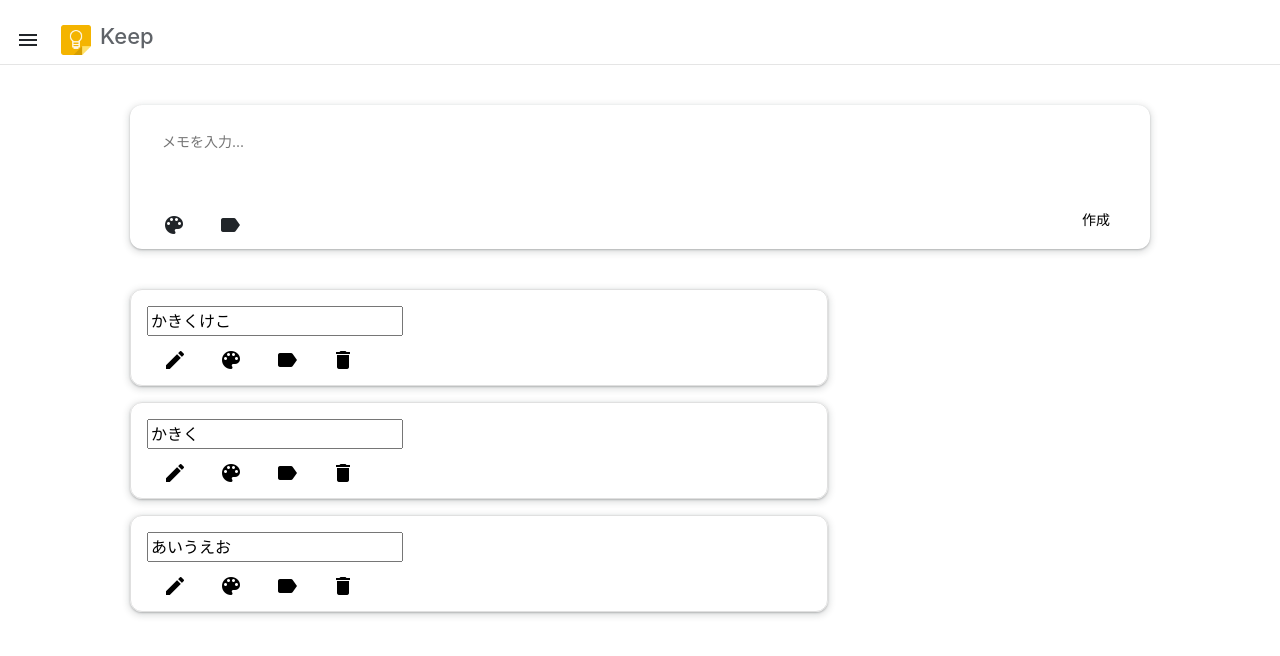
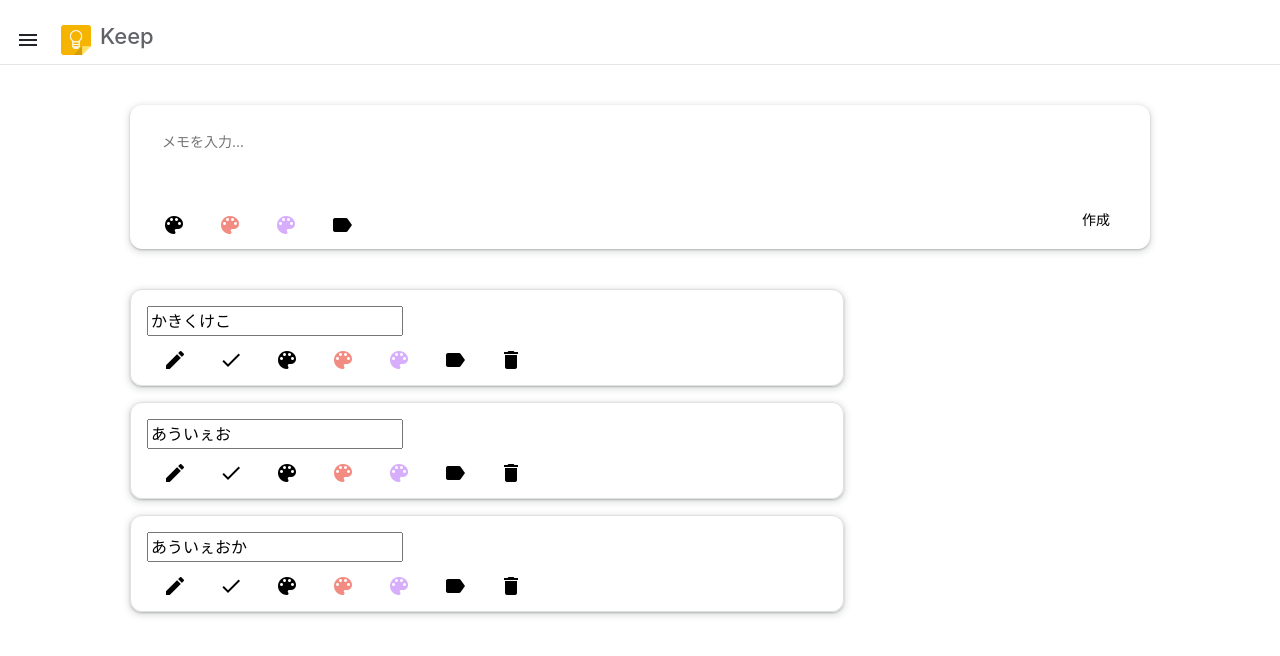
Before and after one commit to maaaaaiiiisan/keep-app, a React (Create React App) app: page / in a window 1280 px wide. Shown: the top 656 px of the page. Built offline with nearby package versions, Linux system fonts and the light colour scheme; data requests are answered from the project's data file.

Commit message:
add await

```diff
--- a/db.json
+++ b/db.json
@@ -5,12 +5,12 @@
       "id": 2
     },
     {
-      "content": "かきく",
-      "id": 4
+      "content": "あういぇお",
+      "id": 3
     },
     {
-      "content": "あいうえお",
-      "id": 5
+      "content": "あういぇおか",
+      "id": 4
     }
   ]
 }
--- a/src/App.js
+++ b/src/App.js
@@ -15,7 +15,9 @@ class App extends React.Component {
     this.addMemo = this.addMemo.bind(this);
     this.deleteMemo = this.deleteMemo.bind(this);
     this.editMemo = this.editMemo.bind(this);
-    this.state = {showInput: false};
+    this.state = { showInput: false };
+    this.state = { black: true };
+    this.state = { color: null };
     this.state = {
       tasks: []
     };
@@ -26,10 +28,10 @@ class App extends React.Component {
   }
 
   async fetchTasks() {
-    fetch("http://localhost:3001/tasks") // データを取得しに行く
-      .then(response => response.json()) // json型のレスポンスをオブジェクトに変換する
-      .then(json => { // オブジェクトに変換したレスポンスを受け取り、
-        this.setState({ tasks: json }) // Stateを更新する
+    await fetch("http://localhost:3001/tasks")
+      .then((response) => response.json())
+      .then((json) => {
+        this.setState({ tasks: json })
       })
   }
 
@@ -41,7 +43,7 @@ class App extends React.Component {
   }
 
   addMemo = () => {
-    this.setState({showInput: false});
+    this.setState({ showInput: false });
     console.log("addMemo");
     fetch("http://localhost:3001/tasks", {
       method: "POST",
@@ -55,7 +57,7 @@ class App extends React.Component {
   }
 
   deleteMemo(taskId) {
-    this.setState({showInput: false});
+    this.setState({ showInput: false });
     console.log("delete");
     fetch("http://localhost:3001/tasks/" + taskId, {
       method: "DELETE"
@@ -64,30 +66,53 @@ class App extends React.Component {
   }
 
   editMemo(taskId) {
-    this.setState({showInput: true});
+    this.setState({ showInput: true });
     let input = ReactDOM.findDOMNode(this.refs['text-cell']);
     input && input.focus();
   }
+
+  doneMemo(taskId) {
+    console.log("done");
+    fetch("http://localhost:3001/tasks", {
+      method: "POST",
+      headers: {
+        'Accept': 'application/json',
+        'Content-Type': 'application/json'
+      },
+      body: JSON.stringify({ content: this.state.inputText })
+    })
+  }
+
+  changeColor = () => {
+  //   switch(this.state.color){
+  //   case "purple":  this.setState({bgColor: '#d7aefb'});
+  // }
+  this.setState({bgColor: '#d7aefb'});
+}
 
   render() {
     const list = this.state.tasks.map(task => {
       const showInput = this.state.showInput;
       let input;
       if (showInput) {
-        input = <input className="input-box" onChange={this.changeText} key={ task.id } ref="text-cell"/>;
+        input = <input className="input-box" onChange={this.changeText} key={task.id} ref="text-cell" />;
       } else {
-        input = <input className="input-box" onChange={this.changeText} key={ task.id } value={task.content}/>;
+        input = <input className="input-box" onChange={this.changeText} key={task.id} value={task.content} />;
       }
 
       return (
-        <li className="list" key={task.id}>
+        <li className="list" key={task.id} style={{backgroundColor:this.state.bgColor}}>
           {input}
           {/* <input className="input-box" onChange={this.changeText} key={ task.id } value={task.content} ref="text-cell"/> */}
           <div className="list-buttom">
-            <button onClick={() => {this.editMemo(task.id)}}><i className="material-icons">edit</i></button>
+            <button onClick={() => { this.editMemo(task.id) }}><i className="material-icons">edit</i></button>
+            <button onClick={() => { this.doneMemo(task.id)}}><i className="material-icons">done</i></button>
             <button><i className="material-icons">color_lens</i></button>
+            <button><i className="material-icons pink">color_lens</i></button>
+            <button onClick={ this.changeColor.bind(this) }><i className="material-icons purple">color_lens</i></button>
+            {/* <button onClick={ this.changeColor.bind(this) } color="purple"><i className="material-icons purple">color_lens</i></button> */}
             <button><i className="material-icons">label</i></button>
-            <button onClick={() => {this.deleteMemo(task.id)}}><i className="material-icons">delete</i></button>
+            <button onClick={() => { this.deleteMemo(task.id) }}><i className="material-icons">delete</i></button>
           </div>
         </li>
       );
@@ -104,8 +129,10 @@ class App extends React.Component {
             <input className="input-box" placeholder="メモを入力..." onChange={this.changeText} />
           </div>
           <div className="form-bottom">
-            <i className="material-icons">color_lens</i>
-            <i className="material-icons">label</i>
+            <button><i className="material-icons">color_lens</i></button>
+            <button><i className="material-icons pink">color_lens</i></button>
+            <button><i className="material-icons purple">color_lens</i></button>
+            <button> <i className="material-icons">label</i></button>
             <button className="input-close" type="submit" onClick={this.addMemo}>作成</button>
           </div>
         </div>
--- a/src/App.scss
+++ b/src/App.scss
@@ -58,6 +58,9 @@ i {
     transform: rotate(360deg);
   }
 }
+
+  .purple { color: #d7aefb; }
+  .pink { color: #f28b82; }
 
 // form
 
@@ -132,6 +135,7 @@ button{
     border-radius: 12px;
     border-width: 1px;
     margin: 16px 16px 16px 0px;
+    width: 100%;
 }
 .list-bottom {
     display: block;
```
